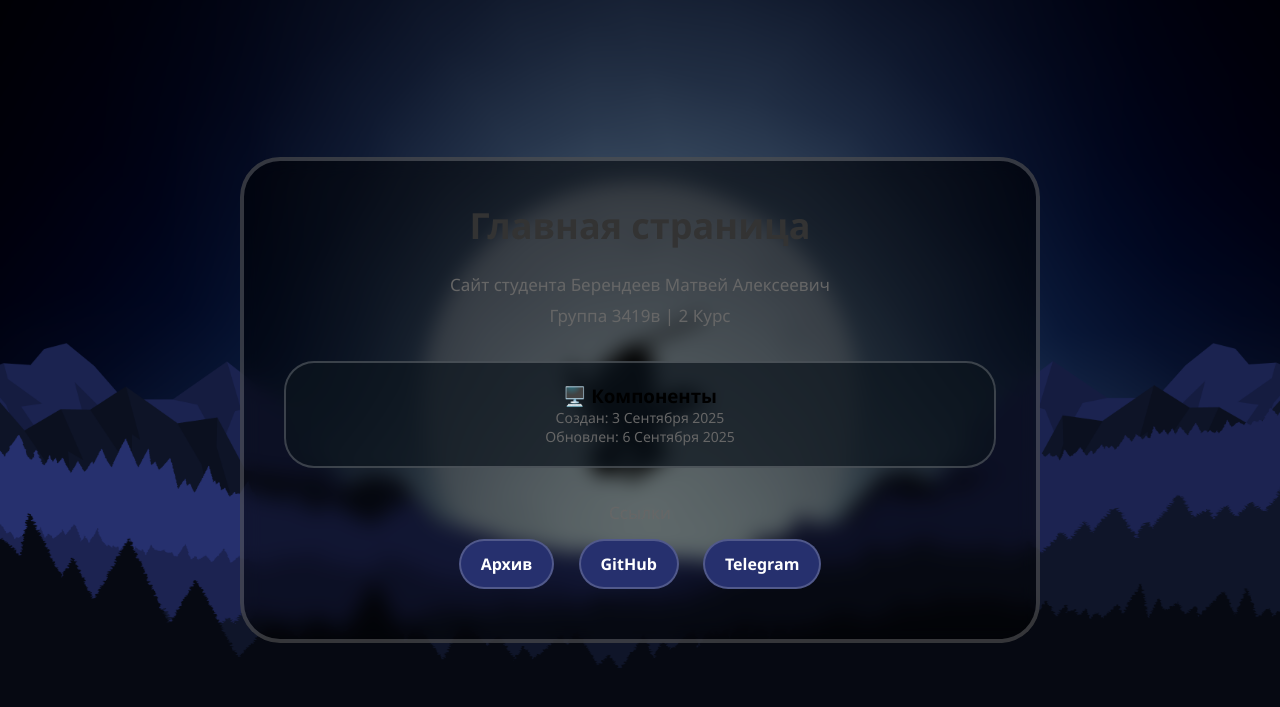
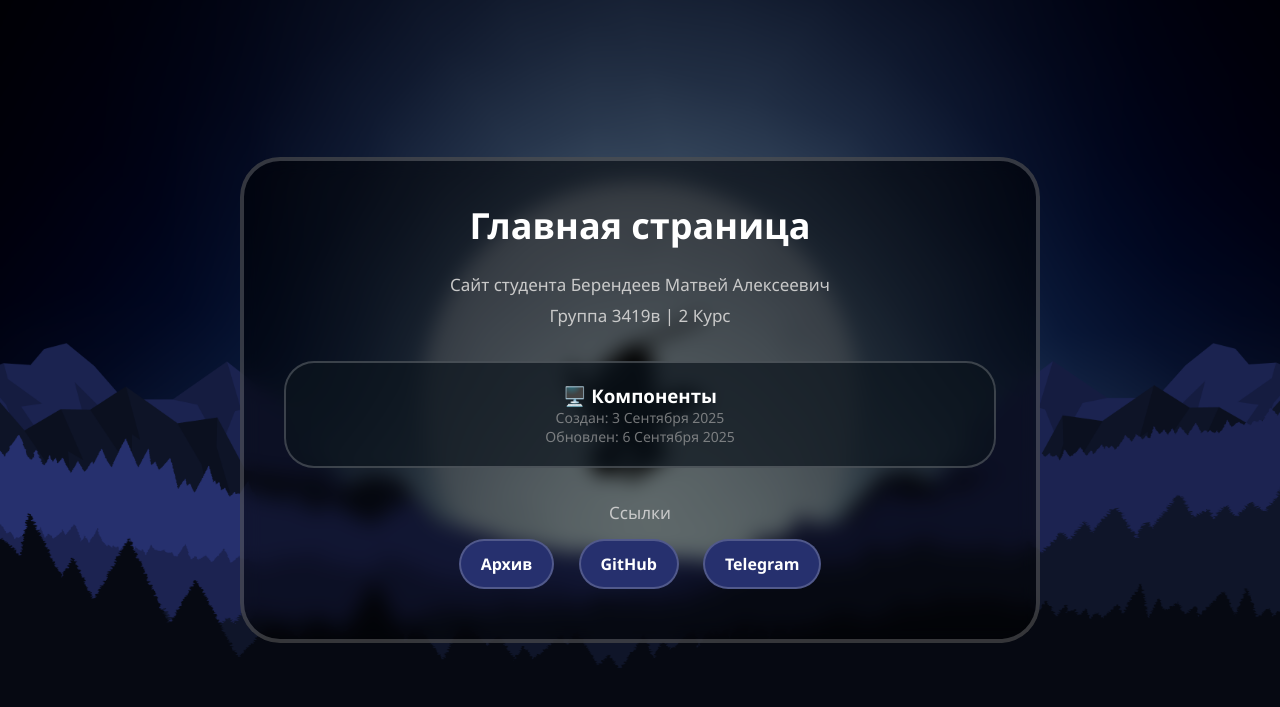
Before and after one commit to MoTyaZ1/MoTyaZ1.github.io, a PHP site: page / in a window 1280 px wide. Shown: the top 707 px of the page. Run offline with PHP 8.4, Linux system fonts and the light colour scheme.

Commit message:
Исправление цвета текста 	modified:   css/comp.css 	modified:   css/index.css

```diff
--- a/css/comp.css
+++ b/css/comp.css
@@ -28,6 +28,7 @@ body {
     flex: 1 1 calc(50% - 20px);
     min-width: 300px;
     background: #0c141db6;
+    color: #fff;
     border-radius: 40px;
     padding: 20px;
     box-sizing: border-box;
--- a/css/index.css
+++ b/css/index.css
@@ -20,6 +20,7 @@ body {
     background: rgba(0, 0, 0, 0.541);
     border-radius: 40px;
     padding: clamp(20px, 5vw, 40px);
+    color: #fff;
     border: 4px solid rgb(255, 255, 255, .2);
     text-align: center;
     backdrop-filter: blur(10px);
@@ -32,19 +33,19 @@ body {
 }
 
 h1 {
-    color: #333;
+    color: #fff;
     margin-bottom: 20px;
     font-size: clamp(24px, 5vw, 36px);
 }
 
 p {
-    color: #666;
+    color: #c9c9c9;
     line-height: 1.8;
     font-size: clamp(17px, 3vw, 17px);
 }
 
 .text_button {
-    color: #666;
+    color: #aaaa;
     font-size: clamp(14px, 3vw, 14px);
 }
 
```
